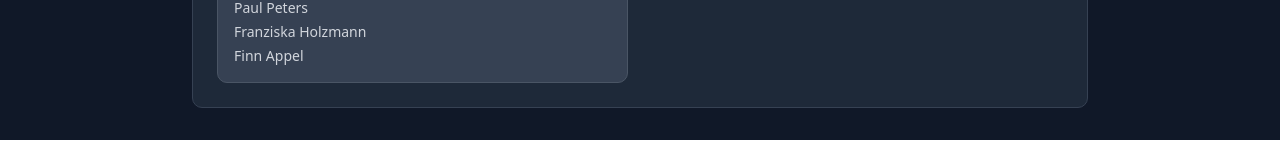
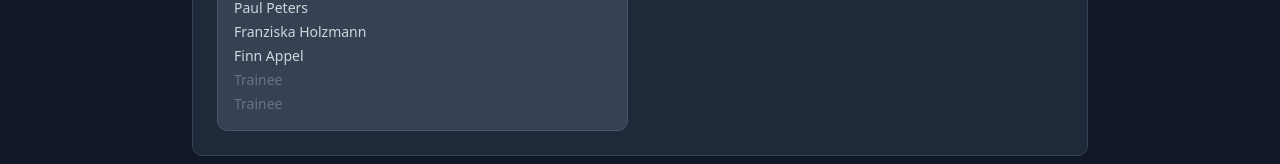
Before and after one commit to lennnytobi/tf-game, a Next.js app: page / in a window 1280 px wide. Shown: the part 962-1126 px from the top of the page. Before the commit the page ends 1102 px from the top, so only its background shows below. Built offline with nearby package versions, Linux system fonts and the light colour scheme; no server answers; the database is empty.

Commit message:
Add 5 more Trainee placeholders evenly across teams

```diff
--- a/src/components/TeamMembers.tsx
+++ b/src/components/TeamMembers.tsx
@@ -23,12 +23,14 @@ const teamMembers: { [key: string]: TeamMember[] } = {
     { name: 'Maximilian Wolf', role: 'Strategie' },
     { name: 'Paul Dehmel', role: 'Strategie' },
     { name: 'Trainee', role: 'Kommunikation' },
+    { name: 'Trainee', role: 'Logistik' },
     { name: 'Trainee', role: 'Logistik' }
   ],
   'B': [
     { name: 'Erik Melchner', role: 'Teamleiter' },
     { name: 'Vincent Pfeffer', role: 'Strategie' },
     { name: 'Trainee', role: 'Kommunikation' },
+    { name: 'Trainee', role: 'Logistik' },
     { name: 'Trainee', role: 'Logistik' }
   ],
   'C': [
@@ -36,6 +38,7 @@ const teamMembers: { [key: string]: TeamMember[] } = {
     { name: 'Quentin Lammel', role: 'Strategie' },
     { name: 'Marie Ganter', role: 'Strategie' },
     { name: 'Trainee', role: 'Kommunikation' },
+    { name: 'Trainee', role: 'Logistik' },
     { name: 'Trainee', role: 'Logistik' }
   ],
   'D': [
@@ -85,7 +88,9 @@ const teamMembers: { [key: string]: TeamMember[] } = {
     { name: 'Simon Feiertag', role: 'Strategie' },
     { name: 'Paul Peters', role: 'Technik' },
     { name: 'Franziska Holzmann', role: 'Kommunikation' },
-    { name: 'Finn Appel', role: 'Logistik' }
+    { name: 'Finn Appel', role: 'Logistik' },
+    { name: 'Trainee', role: 'Logistik' },
+    { name: 'Trainee', role: 'Logistik' }
   ]
 }
 
```
